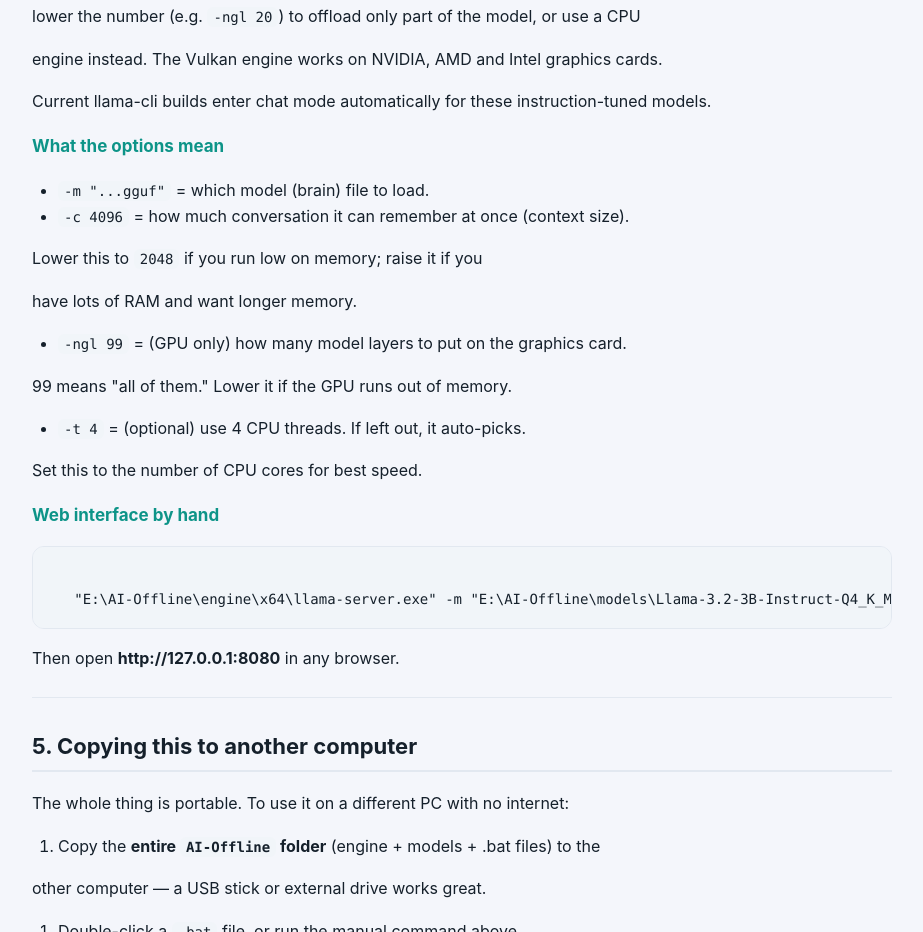
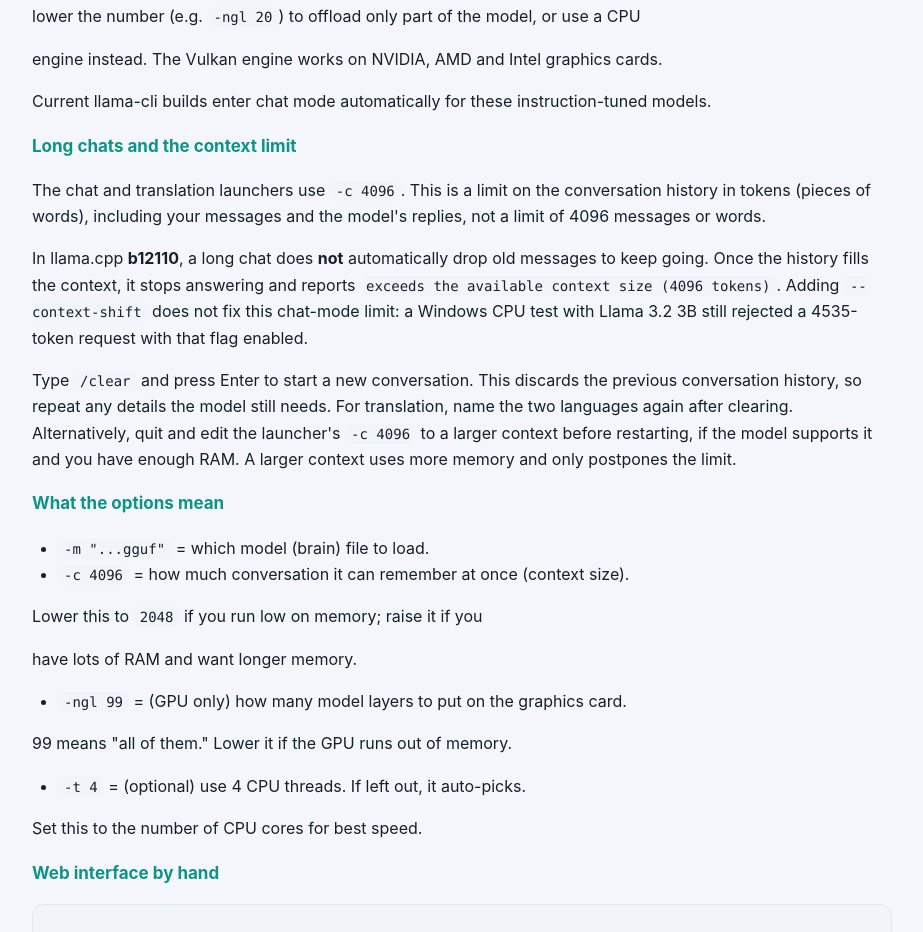
Before and after one commit to EnragedAntelope/offline-emergency-library, a plain HTML site: page docs/HOW-TO-RUN-OFFLINE-AI.html in a window 1280 px wide. Shown: the part 4288-5220 px from the top of the page, without its empty margins (178-1101 px from the left). Drawn offline with Linux system fonts and the light colour scheme.

Commit message:
docs: explain tested chat context limit (#72) (#134)
- Both guides explain the 4096-token chat limit, history loss on clear, and how to resume
- Launcher flags unchanged
- CHANGELOG and AGENTS.md updated

```diff
--- a/docs/HOW-TO-RUN-OFFLINE-AI.html
+++ b/docs/HOW-TO-RUN-OFFLINE-AI.html
@@ -151,6 +151,10 @@ E:\AI-Offline\
 <p>   lower the number (e.g. <code>-ngl 20</code>) to offload only part of the model, or use a CPU</p>
 <p>   engine instead. The Vulkan engine works on NVIDIA, AMD and Intel graphics cards.</p>
 <p>Current llama-cli builds enter chat mode automatically for these instruction-tuned models.</p>
+<h3>Long chats and the context limit</h3>
+<p>The chat and translation launchers use <code>-c 4096</code>. This is a limit on the conversation history in tokens (pieces of words), including your messages and the model's replies, not a limit of 4096 messages or words.</p>
+<p>In llama.cpp <strong>b12110</strong>, a long chat does <strong>not</strong> automatically drop old messages to keep going. Once the history fills the context, it stops answering and reports <code>exceeds the available context size (4096 tokens)</code>. Adding <code>--context-shift</code> does not fix this chat-mode limit: a Windows CPU test with Llama 3.2 3B still rejected a 4535-token request with that flag enabled.</p>
+<p>Type <code>/clear</code> and press Enter to start a new conversation. This discards the previous conversation history, so repeat any details the model still needs. For translation, name the two languages again after clearing. Alternatively, quit and edit the launcher's <code>-c 4096</code> to a larger context before restarting, if the model supports it and you have enough RAM. A larger context uses more memory and only postpones the limit.</p>
 <h3>What the options mean</h3>
 <ul>
 <li><code>-m "...gguf"</code>  = which model (brain) file to load.</li>
```
Also changed, not shown: docs/HOW-TO-TRANSLATE.html (+1 -1 lines), 4 other files.
